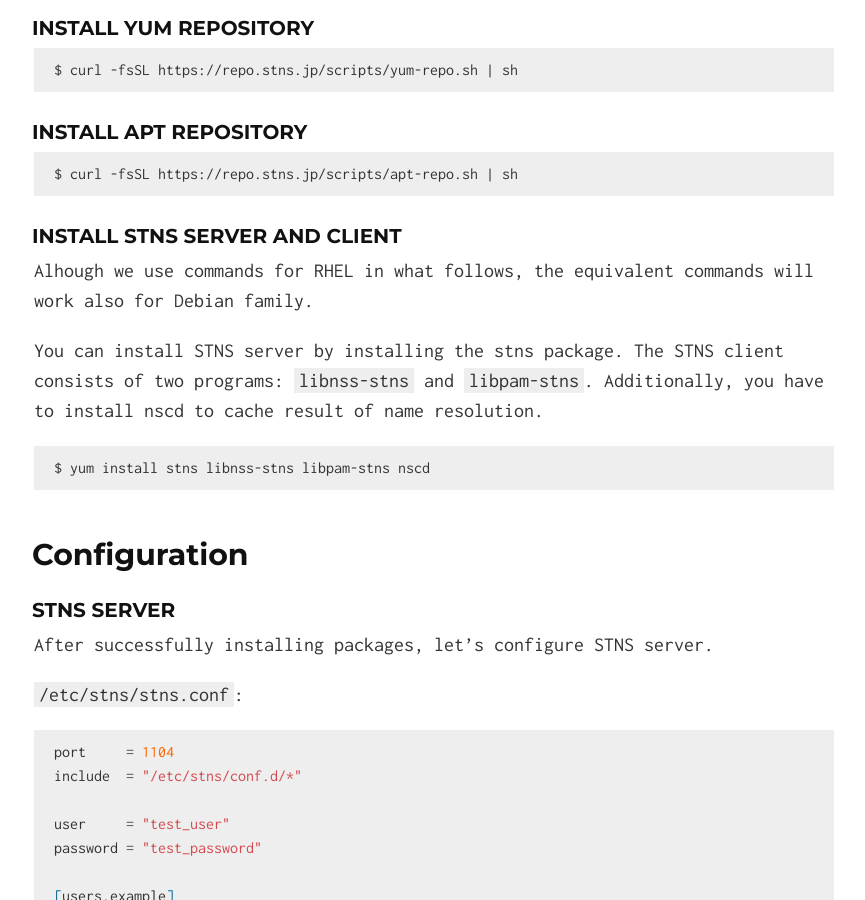
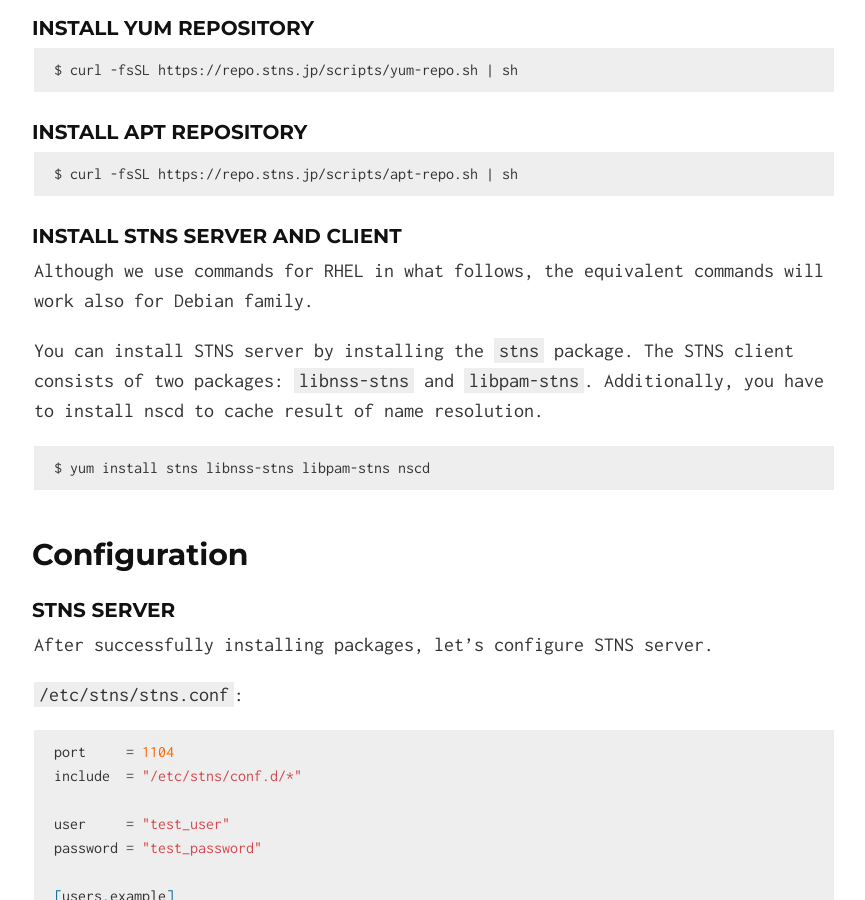
Before and after one commit to STNS/stns.github.io, a Jekyll site: the page built from install.en.md, in a window 1280 px wide and 900 px high, scrolled down 462 px. Shown: the whole window, without its empty margins (206-1071 px from the left). Built offline with Jekyll 4.4.1, drawn with Linux system fonts in a browser that asks for light colours; some of the changed text lies outside the part shown.

Commit message:
Fix typos

````diff
--- a/install.en.md
+++ b/install.en.md
@@ -23,9 +23,9 @@ $ curl -fsSL https://repo.stns.jp/scripts/apt-repo.sh | sh
 
 ### Install STNS Server and Client
 
-Alhough we use commands for RHEL in what follows, the equivalent commands will work also for Debian family.
+Although we use commands for RHEL in what follows, the equivalent commands will work also for Debian family.
 
-You can install STNS server by installing the stns package. The STNS client consists of two programs: `libnss-stns` and `libpam-stns`. Additionally, you have to install nscd to cache result of name resolution.
+You can install STNS server by installing the `stns` package. The STNS client consists of two packages: `libnss-stns` and `libpam-stns`. Additionally, you have to install nscd to cache result of name resolution.
 
 ```
 $ yum install stns libnss-stns libpam-stns nscd
````
Also changed, not shown: other parts of install.en.md (+2 -2 lines), advanced.en.md (+2 -2 lines), index.md (+2 -2 lines).
